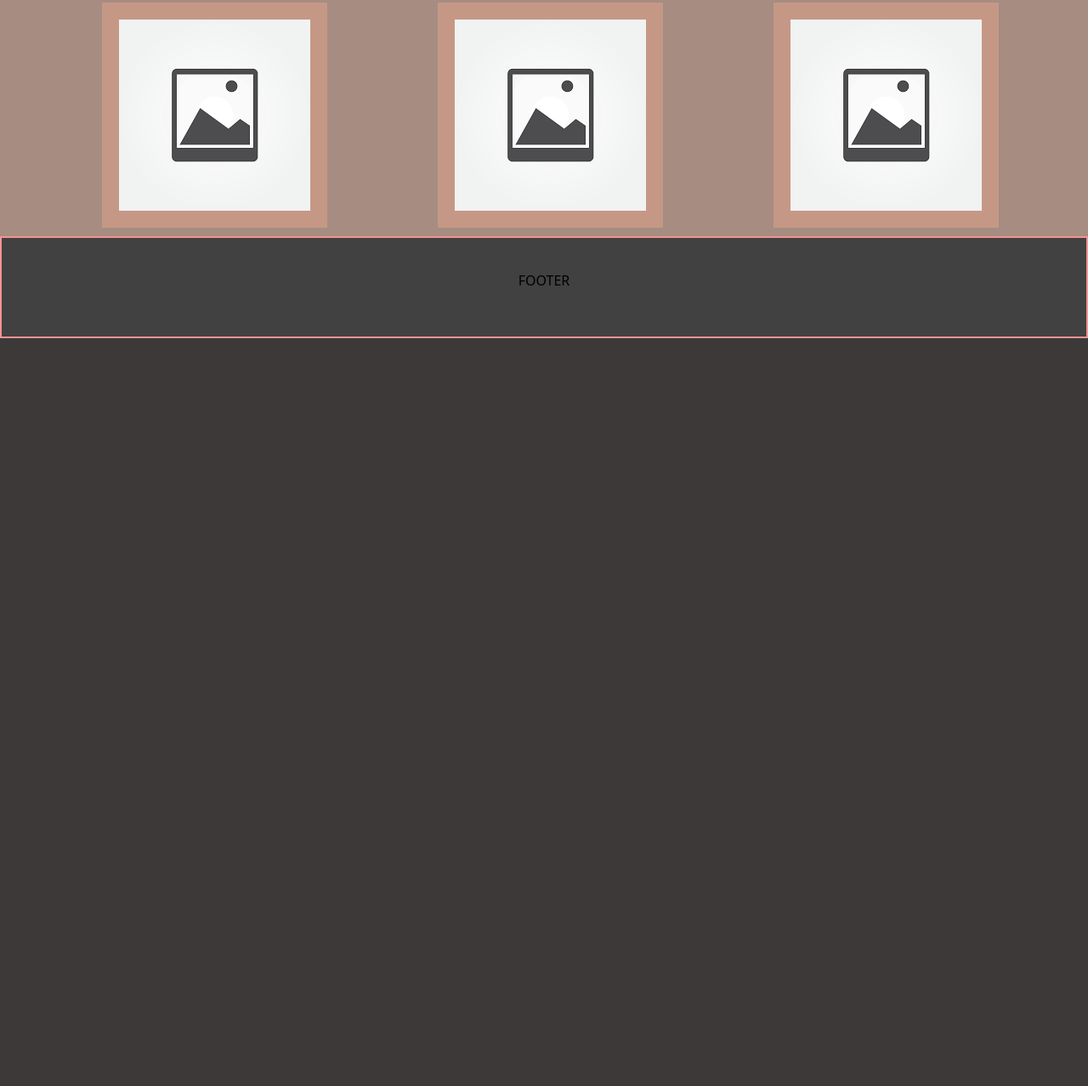
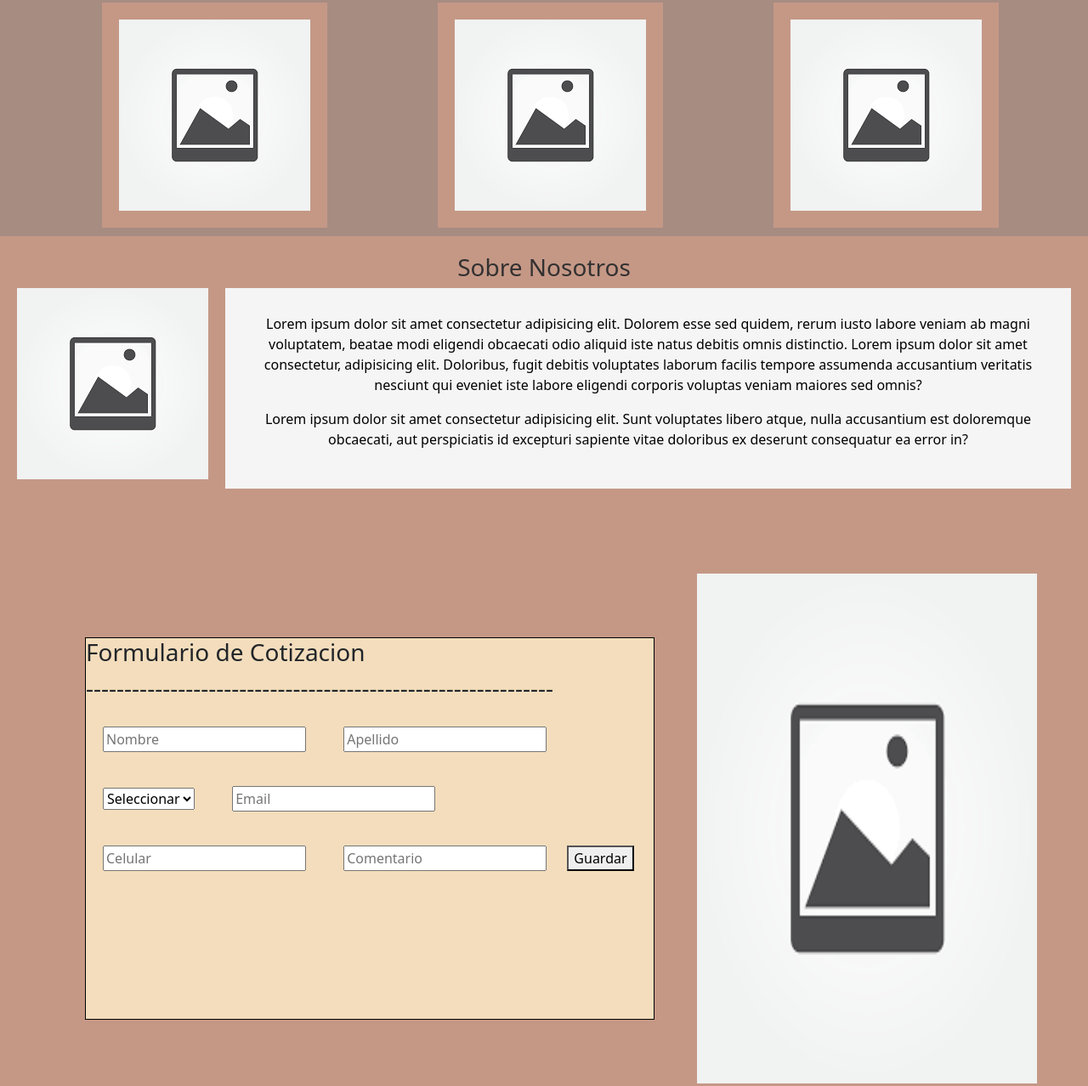
Before and after one commit to AgustinB2608/Proyecto-Final, a plain HTML site: page index.html in a window 1280 px wide. Shown: the part 2453-3731 px from the top of the page at 85% size. Before the commit the page ends 2851 px from the top, so only its background shows below. Drawn offline with nearby package versions, Linux system fonts and the light colour scheme.

Commit message:
Formulario + Sobre Nosotros

```diff
--- a/index.html
+++ b/index.html
@@ -4,7 +4,7 @@
     <meta charset="UTF-8">
     <meta name="viewport" content="width=device-width, initial-scale=1.0">
 
-    <title>Taimaná Joyas</title>
+    <title>Document</title>
     <link rel="preconnect" href="https://fonts.googleapis.com">
     <link rel="preconnect" href="https://fonts.gstatic.com" crossorigin>
     <link href="https://fonts.googleapis.com/css2?family=Open+Sans:wght@500&display=swap" rel="stylesheet">
@@ -97,6 +97,50 @@
               </div>
           </div>
           </section>
+          <section class="sobreNosotros">
+            <div class="tituloSobreNosotros">
+              <h3>Sobre Nosotros </h3>
+              <div class="imagenYTextoSobreNosotros">
+                <div class="imagenSobreNosotros" id="itemNosotros">
+                  <img src="./imgs/Ejemplo.png" alt="">
+                </div>
+                  <div class="textoSobreNosotros" id="itemNosotros">
+                    <p>Lorem ipsum dolor sit amet consectetur adipisicing elit.
+                      Dolorem esse sed quidem, rerum iusto labore veniam ab magni voluptatem,
+                      beatae modi eligendi obcaecati odio aliquid iste natus debitis omnis distinctio.
+                      Lorem ipsum dolor sit amet consectetur, adipisicing elit.
+                      Doloribus, fugit debitis voluptates laborum facilis tempore assumenda accusantium
+                      veritatis nesciunt qui eveniet iste labore eligendi corporis voluptas veniam maiores sed omnis?</p>
+                      <p>Lorem ipsum dolor sit amet consectetur adipisicing elit. Sunt voluptates libero atque,
+                         nulla accusantium est doloremque obcaecati, aut perspiciatis id excepturi sapiente vitae doloribus
+                         ex deserunt consequatur ea error in?</p>
+                    </div>
+              </div>
+            </div>
+          </section>
+          <section class="sectionFormCon">
+            <div class="formilarioYImagenContactos">
+                <div id="formulario" class="formulario">
+                  <h3>Formulario de Cotizacion</h3>
+                  <h3>-------------------------------------------------------------</h4>
+                  <input id="nombreIngresado" type="text" placeholder="Nombre" class="itemForm">
+                  <input id="apellidoIngresado" type="text" placeholder="Apellido" class="itemForm">
+                  <select id="sexoIngresado" class="itemForm">
+                      <option value="" selected>Seleccionar</option>
+                      <option value="F">F</option>
+                      <option value="M">M</option>
+                      <option value="Otro">Otro</option>
+                  </select>
+                  <input id="emailIngresado" type="text" placeholder="Email" class="itemForm">
+                  <input id="celularIngresado" type="text" placeholder="Celular" class="itemForm">
+                  <input id="comentarioIngresado" type="text" placeholder="Comentario" class="itemForm">
+                  <button id="guardar" onclick="guardar()" class="botonGuardar">Guardar</button>
+                </div>
+              <div>
+                <img class="imagenContactos" src="./imgs/Ejemplo.png" alt="">
+              </div>
+            </div>
+          </section>
 
     </main>
 
--- a/main.js
+++ b/main.js
@@ -0,0 +1,26 @@
+console.log('hola');
+function guardar(){
+    let nombre = document.getElementById("nombreIngresado").value;
+    let apellido = document.getElementById("apellidoIngresado").value;
+    let sexo = document.getElementById("sexoIngresado").value;
+    let email = document.getElementById("emailIngresado").value;
+    let celular = document.getElementById("celularIngresado").value;
+    let comentario = document.getElementById("comentarioIngresado").value;
+    document.getElementById("nombre").innerHTML = nombre ;
+    document.getElementById("apellido").innerHTML = apellido ;
+    document.getElementById("sexo").innerHTML = sexo ;
+    document.getElementById("email").innerHTML = email ;
+    document.getElementById("celular").innerHTML = celular ;
+    document.getElementById("comentario").innerHTML = comentario ;
+
+
+    let persona ={
+        nombre,
+        apellido,
+        sexo,
+        email,
+        celular,
+        comentario
+    }
+    console.log(persona);
+}
--- a/styles.css
+++ b/styles.css
@@ -80,8 +80,8 @@ nav a:hover{
 
 
 .catalogo {
-    display: flex;
-    flex-wrap: wrap;
+    /* display: flex;
+    flex-wrap: wrap; */
     justify-content: space-between;
     background-color:#a78c82;
 }
@@ -121,3 +121,89 @@ footer {
     align-items: center;
     border: 2px solid #f59393;
 }
+
+.sobreNosotros{
+    border: whitesmoke;
+    display: flex;
+    padding: 20px;
+    background-color:#c59886 ;
+    align-items: center;
+}
+
+.tituloSobreNosotros{
+    text-align: center;
+    font-size: 24px;
+    margin-bottom: 20px;
+    align-items: center;
+    color: rgb(51, 49, 49);
+
+}
+.imagenYTextoSobreNosotros{
+    display: flex;
+    align-content: center;
+}
+
+.imagenSobreNosotros{
+    width: 300px;
+    height: auto;
+ }
+.textoSobreNosotros{
+    padding: 30px;
+    margin-left: 20px;
+    color: black;
+    background-color: whitesmoke;
+    font-size: 16px;
+}
+
+/* .formularioYImagenContactos{
+    display: flex;
+     align-content: center;
+    padding: 20px;
+    align-items: center;
+    border: whitesmoke;
+    background-color:#c59886 ;
+} */
+.formilarioYImagenContactos{
+    border: whitesmoke;
+    display: flex;
+    /* align-content: center; */
+    padding: 60px;
+    align-items:center;
+    border: whitesmoke;
+    background-color:#c59886 ;
+}
+
+.formulario{
+
+    width: 700px;
+    height: 450px;
+    background-color:rgb(243, 221, 188);
+    border: 1px solid black;
+    margin-left: 40px;
+
+}
+.formulario > h3 {
+    display: flex;
+    align-items: center;
+    align-content: center;
+}
+
+.itemForm{
+    margin: 20px;
+}
+
+#comentario{
+    width: 600px;
+    height: 120px;
+    margin-left: 50px;
+}
+
+
+
+.imagenContactos{
+    width: 400px;
+    height: 600px;
+    margin-left: 50px;
+    background-color: black;
+
+}
```
Also changed, not shown: 1 other file.
